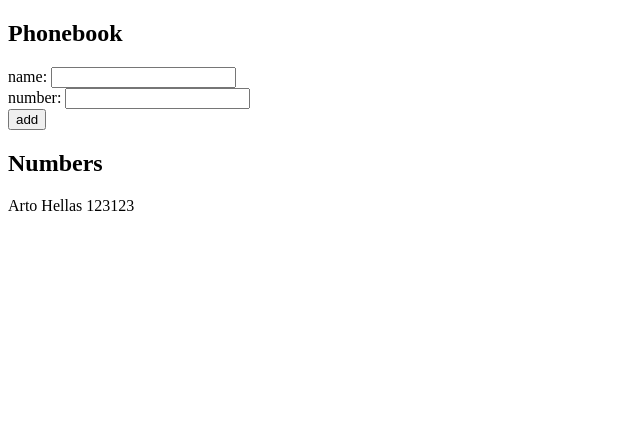
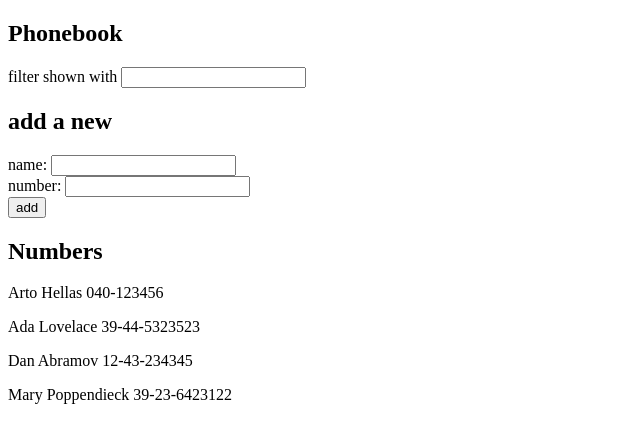
Before and after one commit to marcopdonoso/FullStackOpen, a React (Create React App) app in the folder part2/phonebook/: page / in a window 1280 px wide. Shown: the top 442 px of the page, without its empty margins (0-640 px from the left). Built offline with nearby package versions, Linux system fonts and the light colour scheme.

Commit message:
exercise 2.9

```diff
--- a/part2/phonebook/src/App.js
+++ b/part2/phonebook/src/App.js
@@ -3,10 +3,25 @@ import Number from "./components/Number";
 
 const App = () => {
   const [persons, setPersons] = useState([
-    { name: "Arto Hellas", number: "123123" },
+    { name: "Arto Hellas", number: "040-123456" },
+    { name: "Ada Lovelace", number: "39-44-5323523" },
+    { name: "Dan Abramov", number: "12-43-234345" },
+    { name: "Mary Poppendieck", number: "39-23-6423122" },
   ]);
   const [newName, setNewName] = useState("");
   const [newNumber, setNewNumber] = useState("");
+  const [searchEntry, setSearchEntry] = useState("");
+
+  const personsToShow =
+    searchEntry === ""
+      ? persons
+      : persons.filter((person) =>
+          person.name.toLowerCase().startsWith(searchEntry.toLowerCase())
+        );
+
+  const handleSearchChange = (event) => {
+    setSearchEntry(event.target.value);
+  };
 
   const handleNameChange = (event) => {
     setNewName(event.target.value);
@@ -29,6 +44,11 @@ const App = () => {
   return (
     <div>
       <h2>Phonebook</h2>
+      <div>
+        filter shown with{" "}
+        <input onChange={handleSearchChange} value={searchEntry} type="text" />
+      </div>
+      <h2>add a new</h2>
       <form onSubmit={handleSubmit}>
         <div>
           name: <input onChange={handleNameChange} value={newName} />
@@ -41,8 +61,12 @@ const App = () => {
         </div>
       </form>
       <h2>Numbers</h2>
-      {persons.map((person) => (
-        <Number key={person.name} name={person.name} number={person.number} />
+      {personsToShow.map((personToShow) => (
+        <Number
+          key={personToShow.name}
+          name={personToShow.name}
+          number={personToShow.number}
+        />
       ))}
     </div>
   );
```
